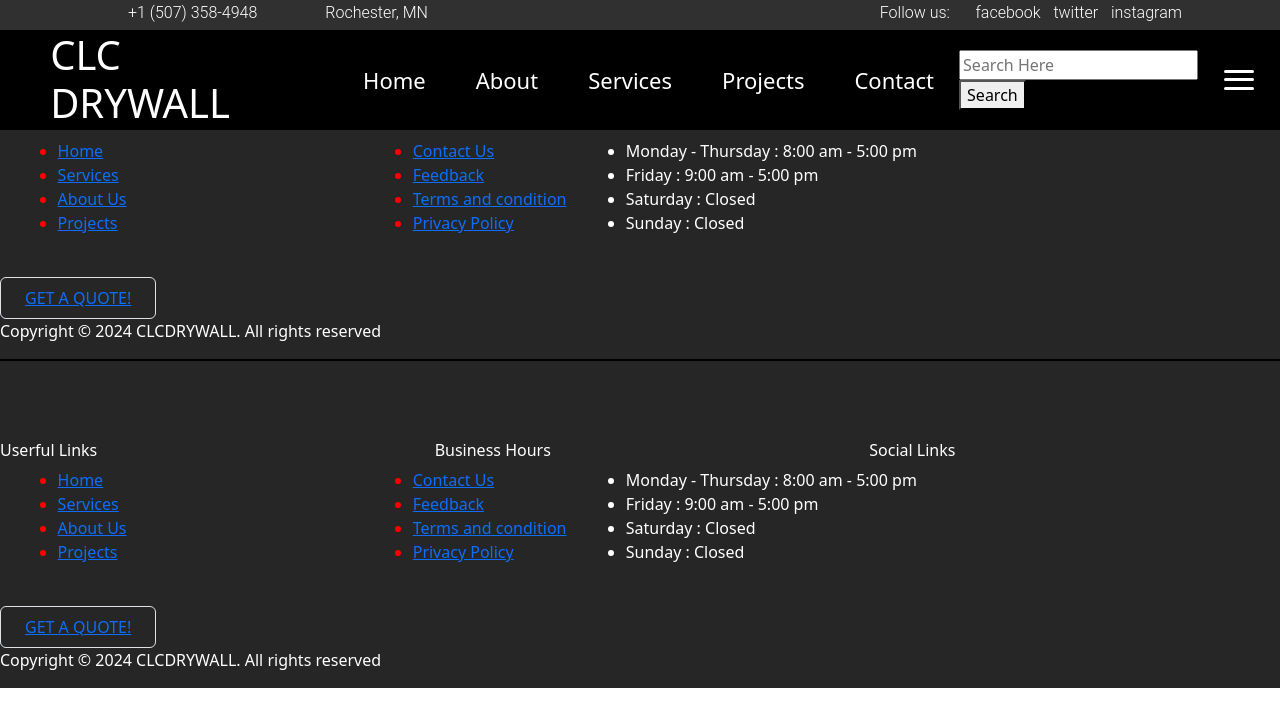
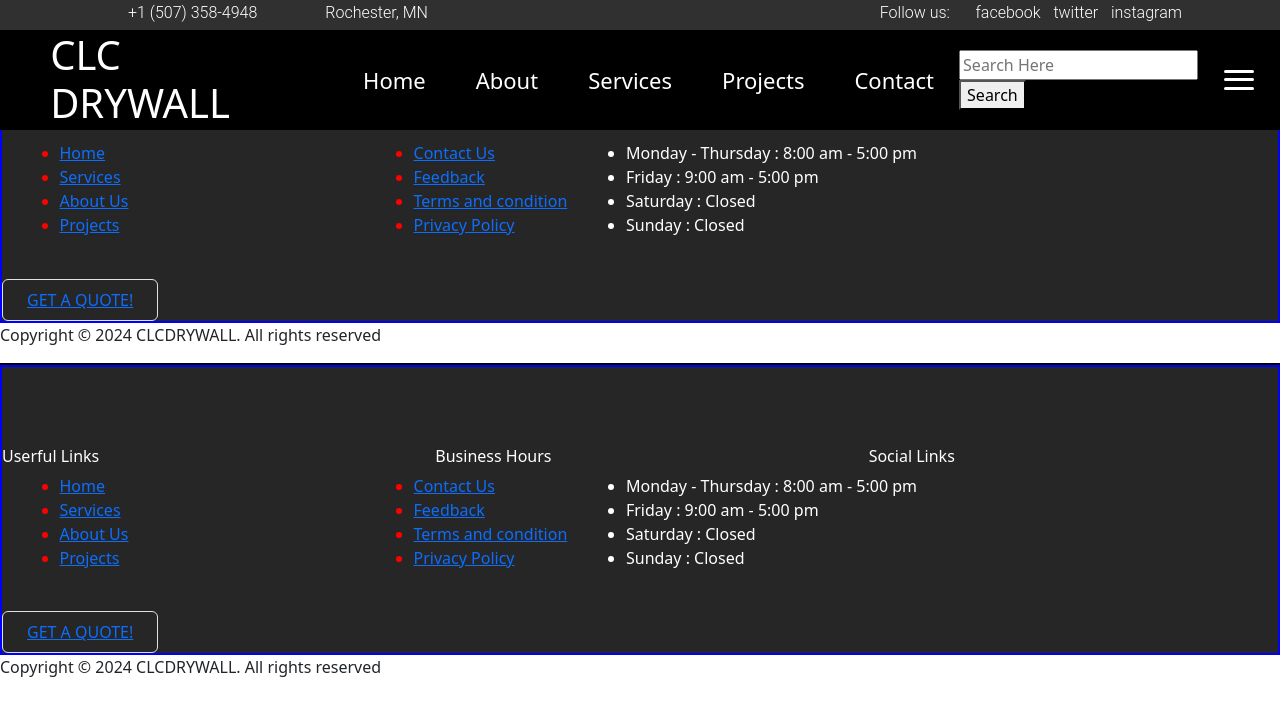
Before and after one commit to getachewhundera/clc-drywall, a Next.js app: page /components/Footer in a window 1280 px wide. Shown: the top 726 px of the page. Built offline with nearby package versions, Linux system fonts and the light colour scheme.

Commit message:
created and imported a copyrightFooter.tsx for the copyright section in the footer

```diff
--- /dev/null
+++ b/src/app/components/Footer/copyright-footer/copyrightFooter.module.css
@@ -0,0 +1,3 @@
+.copyright-footer-area {
+
+}
--- /dev/null
+++ b/src/app/components/Footer/copyright-footer/copyrightFooter.tsx
@@ -0,0 +1,26 @@
+'use client'
+import React from 'react'
+
+//Styles
+
+import styles from './copyrightFooter.module.css'
+
+
+
+const CopyrightFooter = () => {
+    return (
+        <div className={styles['copyright-footer-area']}>
+            <div className={styles['secondary-footer-area']}>
+                <div className="bottom-footer">
+                    <p>
+                        Copyright &copy;
+                        2024 CLCDRYWALL. All
+                        rights reserved
+                    </p>
+                </div>
+            </div>
+        </div>
+    );
+};
+
+export default CopyrightFooter;
--- a/src/app/components/Footer/footer.module.css
+++ b/src/app/components/Footer/footer.module.css
@@ -1,8 +1,15 @@
 .footer-area {
-  background-color: #262626;
+
+
   border-top: 2px solid black;
-  padding-top: 80px;
   /* Margin: 30% 0% 0% 0%;  */
+}
+
+.main-footer-area {
+   background-color: #262626;
+   padding-top: 80px;
+   border: 2px solid blue;
+
 }
 
 .container {
--- a/src/app/components/Footer/page.tsx
+++ b/src/app/components/Footer/page.tsx
@@ -1,15 +1,16 @@
 'use client'
 import React from 'react'
-
+import CopyrightFooter from './copyright-footer/copyrightFooter';
 //Styles
-import styles from './footer.module.css'
+import styles from './footer.module.css';
 
 
 type Props = {}
 
 const Footer = (props: Props) => {
   return (
-    <footer className={styles['footer-area']} >
+    <footer className={styles['footer-area']}>
+      <div className={styles['main-footer-area']}>
         <div className={styles.container}>
 
           {/*  */}
@@ -112,24 +113,11 @@ const Footer = (props: Props) => {
             </div>
           </div>
 
-        {/* Row 4  */}
-        <div className="row">
-          <div className='col align-items-center'>
-            <div className="bottom-row-footer">
-              <p>
-                Copyright &copy;
-                2024 CLCDRYWALL. All
-                rights reserved
-              </p>
         </div>
       </div>
-        </div>
-
-
-
-      </div>
-    </footer >
+      <CopyrightFooter />
+   </footer>
   );
 };
 
-export default Footer
+export default Footer;
```
Lines whose indentation alone changed are shown as unchanged.
